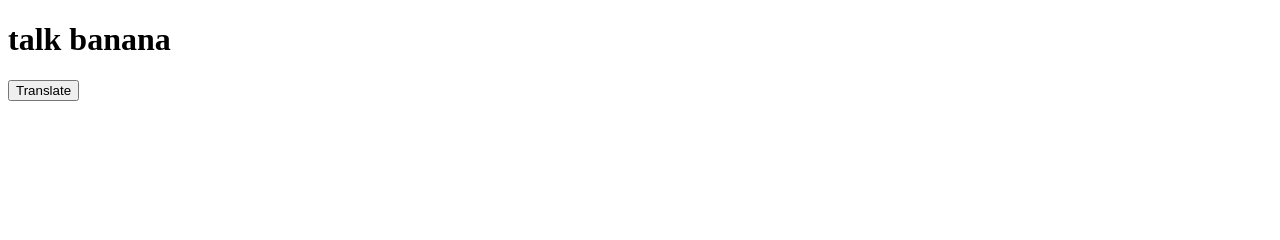
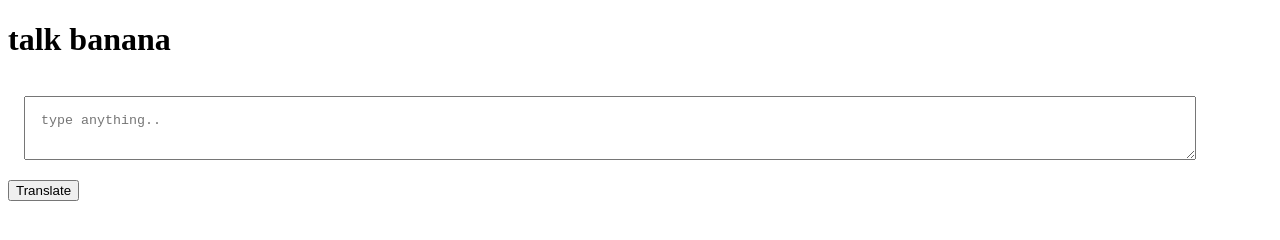
Before and after one commit to Sammed7/neogcamp-banana-speak, a plain HTML site: page index.html in a window 1280 px wide. Drawn offline with Linux system fonts and the light colour scheme.

Commit message:
Adding text input

```diff
--- a/app.js
+++ b/app.js
@@ -1,8 +1,8 @@
 var btnTranslate = document.querySelector("#btn-translate");
 
-function clickHandler() {
+var txtArea = document.querySelector("#txt-area")
 
-    console.log("clicked");
-};
-
-btnTranslate.addEventListener("click", clickHandler())
+btnTranslate.addEventListener("click", function clickHandler() {
+    console.log("clicked")
+    console.log("input", txtArea.value)
+});
--- a/index.html
+++ b/index.html
@@ -5,12 +5,27 @@
     <meta http-equiv="X-UA-Compatible" content="IE=edge">
     <meta name="viewport" content="width=device-width, initial-scale=1.0">
     <title>Banana-speak</title>
+
 </head>
 <body>
     <h1>talk banana</h1>
-    <button id="btn-translate">Translate</button>
+
+    <textarea id="txt-area" placeholder="type anything.."></textarea>
+
+    <div>
+        <button id="btn-translate">Translate</button>
+    </div>
 
 
     <script src="app.js" type="text/javascript" ></script>
+
+    <style>
+        textarea{
+            width: 90%;
+            height: 40%;
+            margin: 1rem;
+            padding: 1rem;
+        }
+    </style>
 </body>
 </html>
```
